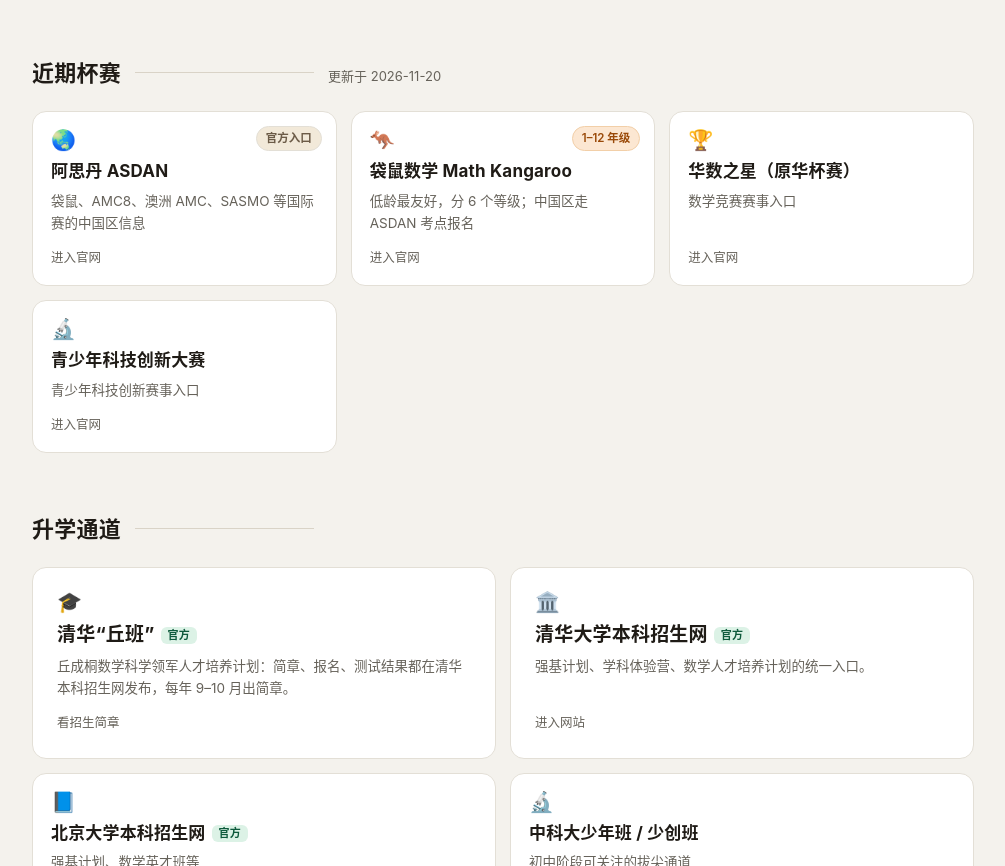
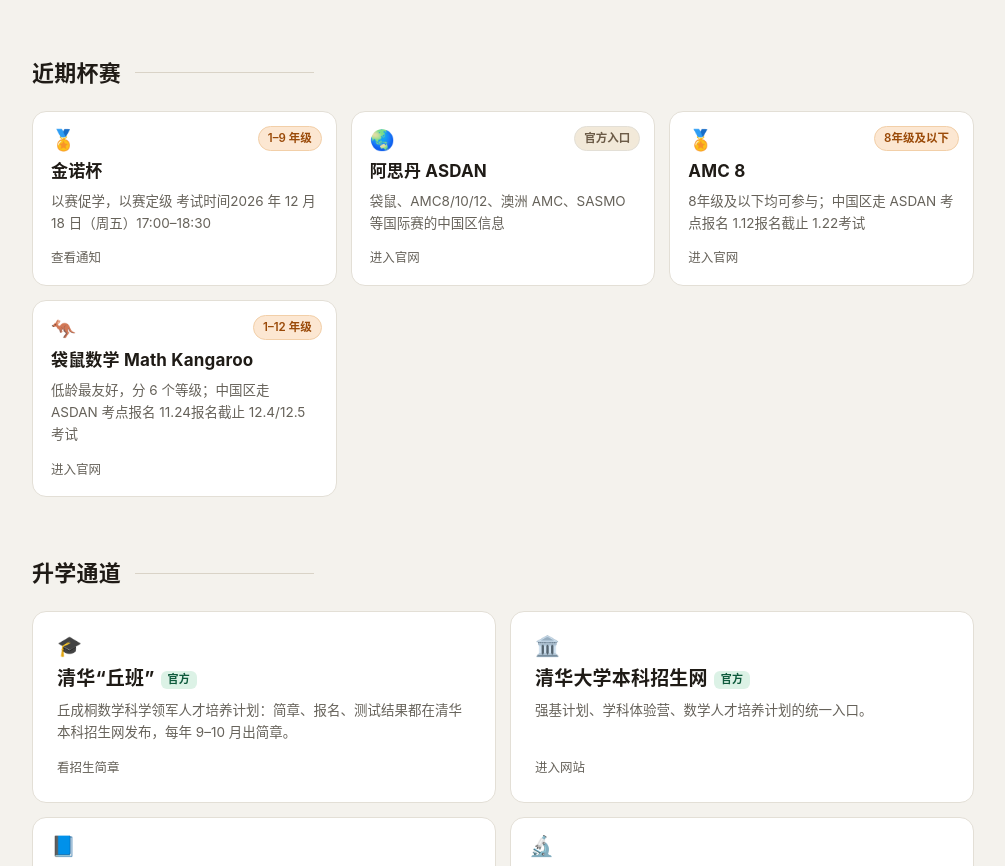
Before and after one commit to JNcompetition/JNC, a plain HTML site: page index.html in a window 1280 px wide. Shown: the part 908-1774 px from the top of the page, without its empty margins (262-1267 px from the left). Drawn offline with Linux system fonts and the light colour scheme.

Commit message:
Update site content

```diff
--- a/data/cup.js
+++ b/data/cup.js
@@ -19,16 +19,34 @@
 window.SITE_DATA = window.SITE_DATA || {};
 
 /* 数据更新时间，会显示在「杯赛」标题右边；每次改完记得改这里 */
-window.SITE_DATA.cupUpdated = "2026-11-20";
+/*window.SITE_DATA.cupUpdated = "2026-11-20";*/
 
 window.SITE_DATA.cup = [
+    {
+    icon: "🏅",
+    tag: "1–9 年级",
+    hot: true,
+    title: "金诺杯",
+    desc: "以赛促学，以赛定级 考试时间2026 年 12 月 18 日（周五）17:00–18:30",
+    url: "https://mp.weixin.qq.com/s/Ohn5u35Ap0goUHBIg_-NZA",
+    go: "查看通知"
+  },
   {
     icon: "🌏",
     tag: "官方入口",
     hot: false,
     title: "阿思丹 ASDAN",
-    desc: "袋鼠、AMC8、澳洲 AMC、SASMO 等国际赛的中国区信息",
+    desc: "袋鼠、AMC8/10/12、澳洲 AMC、SASMO 等国际赛的中国区信息",
     url: "https://www.seedasdan.asia/",
+    go: "进入官网"
+  },
+  {
+    icon: "🏅",
+    tag: "8年级及以下",
+    hot: true,
+    title: "AMC 8",
+    desc: "8年级及以下均可参与；中国区走 ASDAN 考点报名  1.12报名截止  1.22考试",
+    url: "https://www.seedasdan.asia/amc8/",
     go: "进入官网"
   },
    {
@@ -36,26 +54,9 @@ window.SITE_DATA.cup = [
     tag: "1–12 年级",
     hot: true,
     title: "袋鼠数学 Math Kangaroo",
-    desc: "低龄最友好，分 6 个等级；中国区走 ASDAN 考点报名",
+    desc: "低龄最友好，分 6 个等级；中国区走 ASDAN 考点报名 11.24报名截止 12.4/12.5考试",
     url: "https://www.seedasdan.asia/mkchina/",
     go: "进入官网"
   },
-  {
-    icon: "🏆",
-    tag: "",
-    hot: false,
-    title: "华数之星（原华杯赛）",
-    desc: "数学竞赛赛事入口",
-    url: "https://www.huashuzhixing.cn/",
-    go: "进入官网"
-  },
-  {
-    icon: "🔬",
-    tag: "",
-    hot: false,
-    title: "青少年科技创新大赛",
-    desc: "青少年科技创新赛事入口",
-    url: "https://castic.cyscc.org/",
-    go: "进入官网"
-  }
+
 ];
--- a/data/render.js
+++ b/data/render.js
@@ -39,9 +39,9 @@
     }).join("");
 
     // 标题右边的「更新于 …」
-    var stamp = document.getElementById(key + "Updated");
+    /*var stamp = document.getElementById(key + "Updated");
     if (stamp && data[key + "Updated"]) {
       stamp.textContent = "更新于 " + data[key + "Updated"];
-    }
+    }*/
   });
 })();
```
Also changed, not shown: index.html (line endings or trailing spaces).
